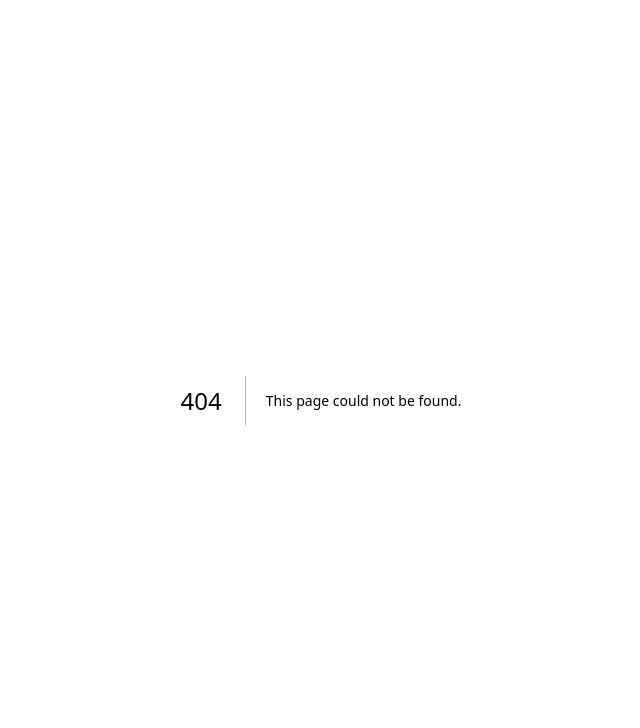
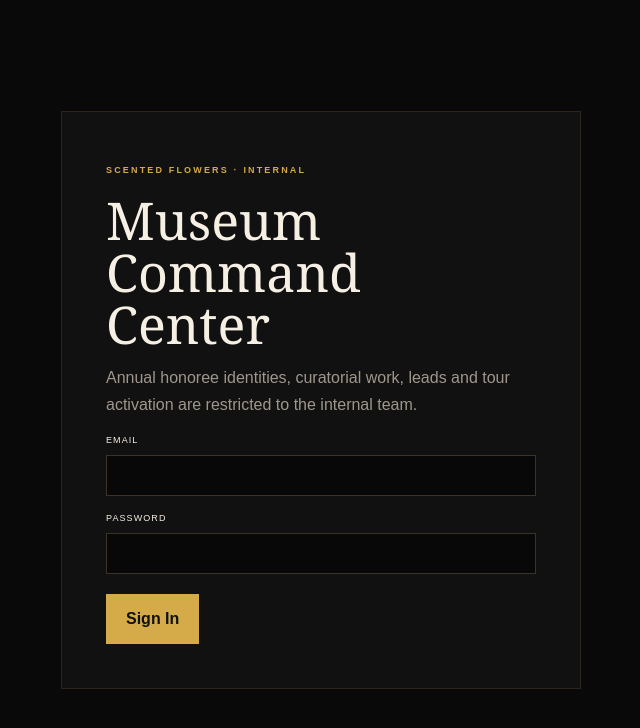
Before and after one commit to dolodorsey/forever-futbol-website, a Next.js app: page /museum-boh in a window 1280 px wide. Before the commit this address had no page. Shown: the top 728 px of the page, without its empty margins (319-959 px from the left). Built offline with nearby package versions, Linux system fonts and the light colour scheme; a web font is replaced by a local one.

Commit message:
Add private museum BOH route

```diff
--- /dev/null
+++ b/src/app/museum-boh/page.tsx
@@ -0,0 +1,12 @@
+import type { Metadata } from "next";
+import MuseumBOH from "@/components/MuseumBOH";
+
+export const metadata: Metadata = {
+  title: "Museum Command Center — Internal",
+  description: "Internal Scented Flowers museum operations.",
+  robots: { index: false, follow: false, nocache: true },
+};
+
+export default function MuseumBOHPage(){
+  return <MuseumBOH />;
+}
```
